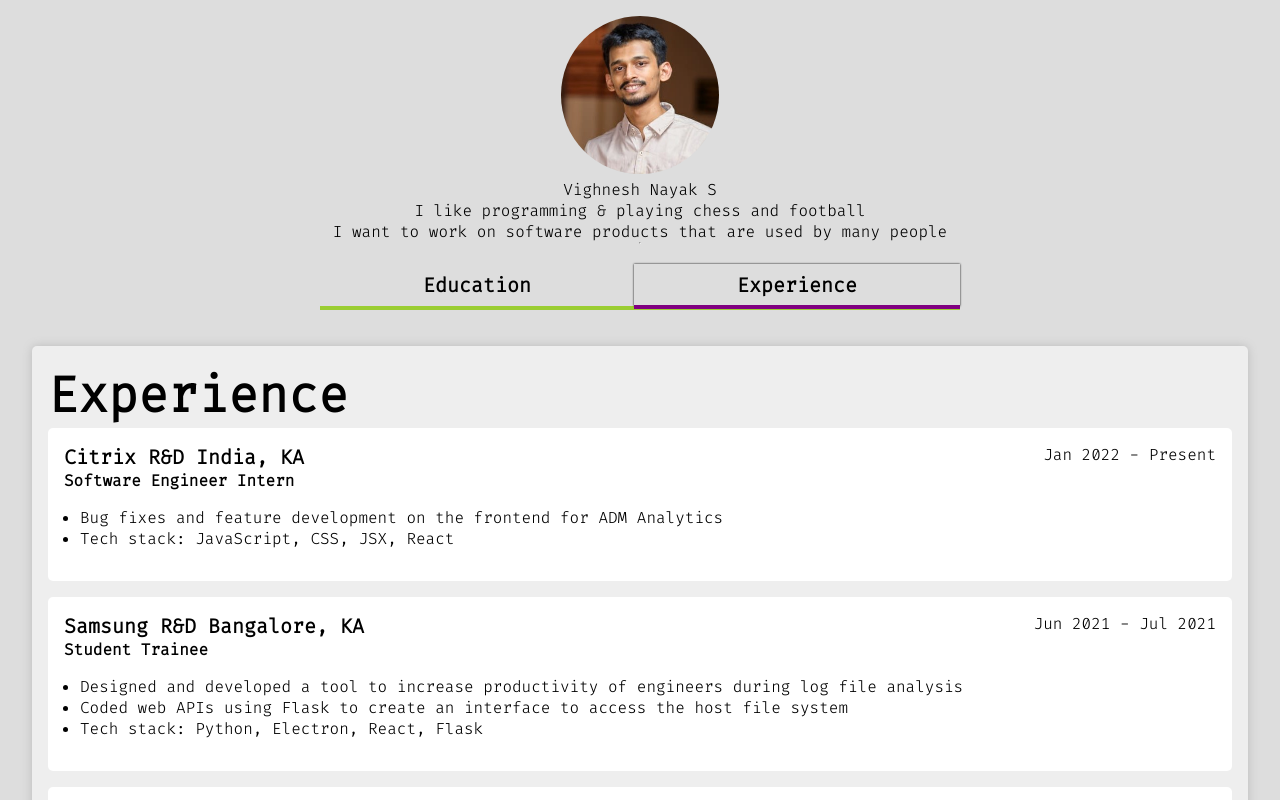
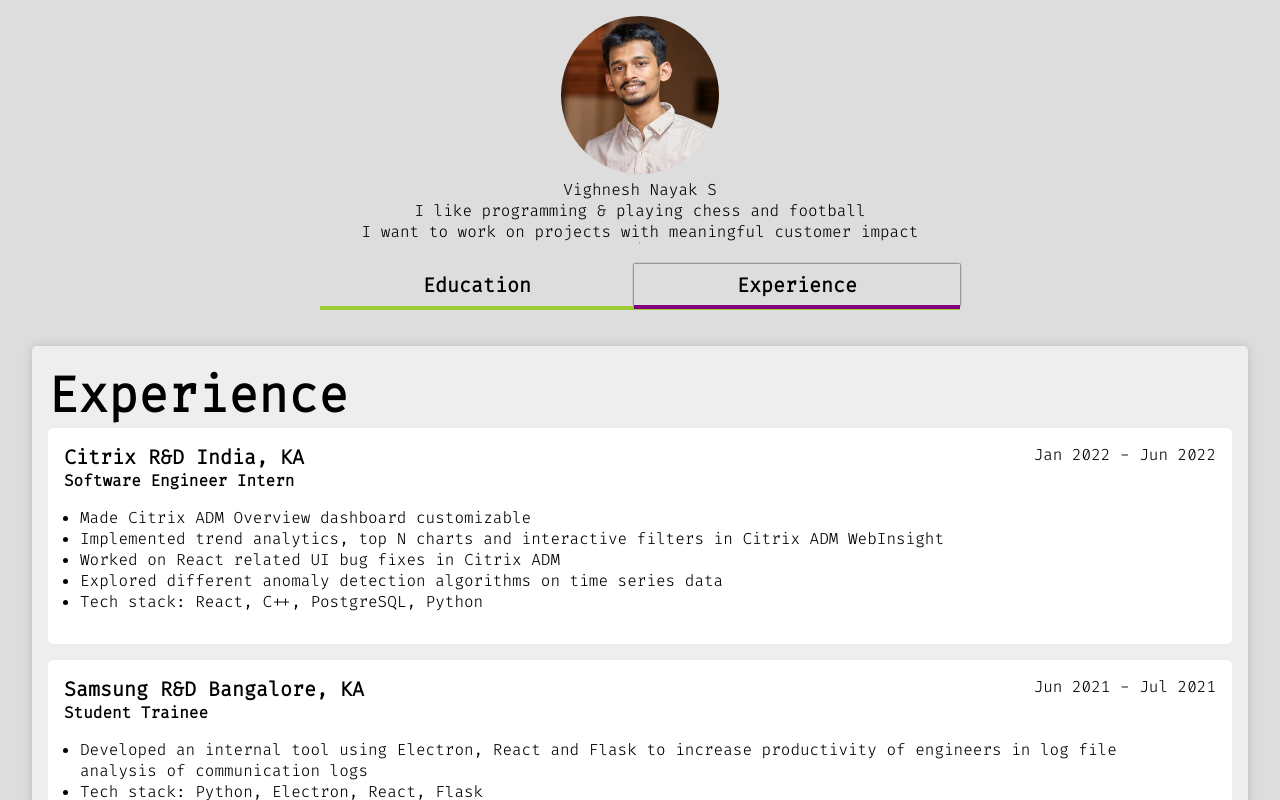
Before and after one commit to vi88i/vi88i.github.io, a plain HTML site: page pages/about.html in a window 1280 px wide. Both pictures are taken after a click on the item "Experience". Shown: the top 800 px of the page. Drawn offline with Linux system fonts and the light colour scheme.

Commit message:
update about

```diff
--- a/pages/about.html
+++ b/pages/about.html
@@ -22,7 +22,7 @@
     <div class="introduction">
       <p>Vighnesh Nayak S</p>
       <p>I like programming & playing chess and football</p>
-      <p>I want to work on software products that are used by many people</p>
+      <p>I want to work on projects with meaningful customer impact</p>
     </div>
     <hr>
     <nav class="navbar">
@@ -39,7 +39,7 @@
               <p>Manipal Institute of Technology, 9.12 CGPA</p>
             </div>
             <div class="duration">
-              <p>Jun 2018 - Present</p>
+              <p>Jun 2018 - Jun 2022</p>
             </div>
           </div>
           <ul class="summary">
@@ -60,7 +60,7 @@
           </div>
           <ul class="summary">
             <li>Higher secondary in Computer Science</li>
-            <li>Feel in love with programming</li>
+            <li>Started liking programming</li>
           </ul>
         </div>
       </div>
@@ -74,15 +74,18 @@
               <p>Citrix R&D India, KA</p>
             </div>
             <div class="duration">
-              <p>Jan 2022 - Present</p>
+              <p>Jan 2022 - Jun 2022</p>
             </div>
           </div>
           <div class="role">
             <p>Software Engineer Intern</p>
           </div>
           <ul class="summary">
-            <li>Bug fixes and feature development on the frontend for ADM Analytics</li>
-            <li>Tech stack: JavaScript, CSS, JSX, React</li>
+            <li>Made Citrix ADM Overview dashboard customizable</li>
+            <li>Implemented trend analytics, top N charts and interactive filters in Citrix ADM WebInsight</li>
+            <li>Worked on React related UI bug fixes in Citrix ADM</li>
+            <li>Explored different anomaly detection algorithms on time series data</li>
+            <li>Tech stack: React, C++, PostgreSQL, Python </li>
           </ul>
         </div>
         <div class="item">
@@ -98,8 +101,7 @@
             <p>Student Trainee</p>
           </div>
           <ul class="summary">
-            <li>Designed and developed a tool to increase productivity of engineers during log file analysis</li>
-            <li>Coded web APIs using Flask to create an interface to access the host file system</li>
+            <li>Developed an internal tool using Electron, React and Flask to increase productivity of engineers in log file analysis of communication logs</li>
             <li>Tech stack: Python, Electron, React, Flask</li>
           </ul>
         </div>
@@ -116,9 +118,8 @@
             <p>Backend Developer Intern</p>
           </div>
           <ul class="summary">
-            <li>Reduced page load time of real-time monitoring dashboard using Redis</li>
-            <li>Designed data pipeline to ingest raw data of IoT devices in real-time</li>
             <li>Deployed backend system on AWS EC2 and configured NGINX as API gateway</li>
+            <li>Developed an internal tool for real-time monitoring of 20+ IoT devices</li>
             <li>Tech stack: Node, Vue, PostgreSQL, Redis</li>
           </ul>
         </div>
```
Also changed, not shown: index.html (+2 -3 lines).
